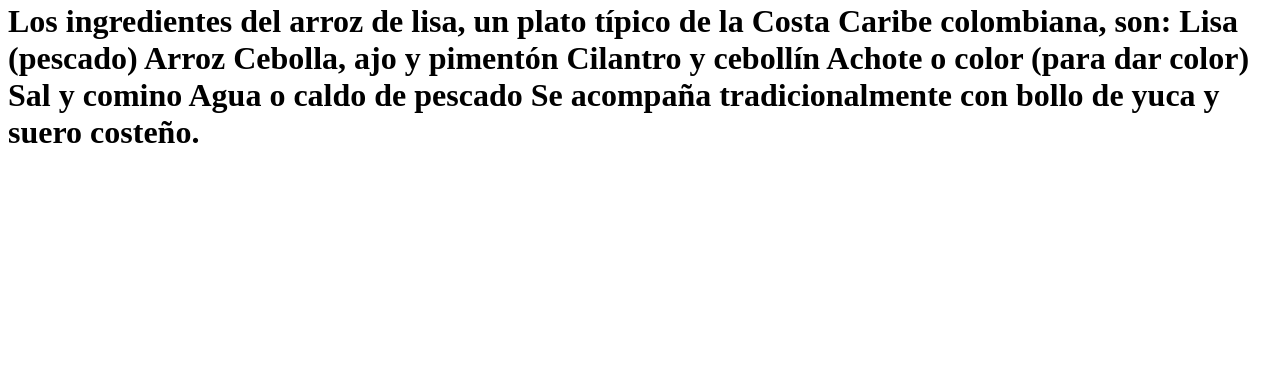
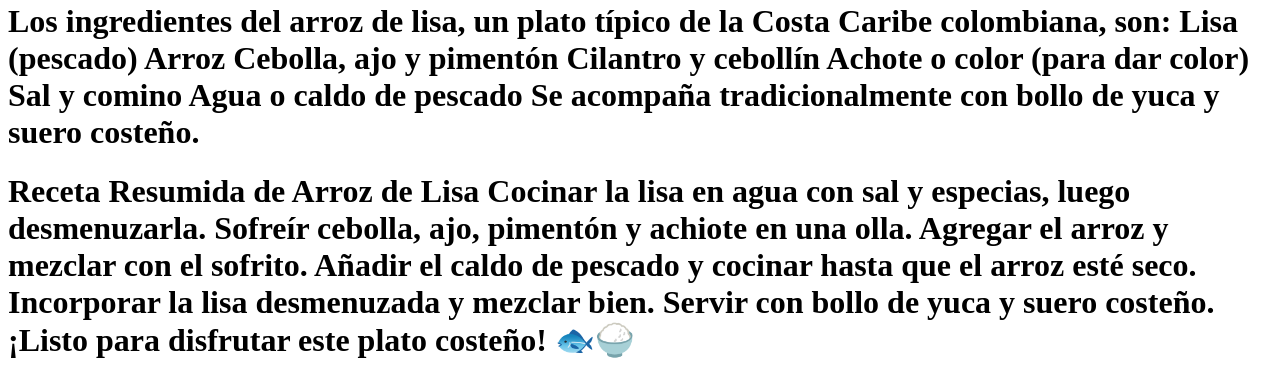
Before and after one commit to Jodatodli12/pagina_cocina_bp, a plain HTML site: page index.html in a window 1280 px wide. Shown: the part 2866-3246 px from the top of the page. Before the commit the page ends 3039 px from the top, so only its background shows below. Drawn offline with Linux system fonts and the light colour scheme.

Commit message:
receta 4

```diff
--- a/index.html
+++ b/index.html
@@ -93,5 +93,13 @@
         Sal y comino
         Agua o caldo de pescado
         Se acompaña tradicionalmente con bollo de yuca y suero costeño.</h1>
+    <h1>Receta Resumida de Arroz de Lisa
+        Cocinar la lisa en agua con sal y especias, luego desmenuzarla.
+        Sofreír cebolla, ajo, pimentón y achiote en una olla.
+        Agregar el arroz y mezclar con el sofrito.
+        Añadir el caldo de pescado y cocinar hasta que el arroz esté seco.
+        Incorporar la lisa desmenuzada y mezclar bien.
+        Servir con bollo de yuca y suero costeño.
+        ¡Listo para disfrutar este plato costeño! 🐟🍚</h1>
 </body>
 </html>
```
